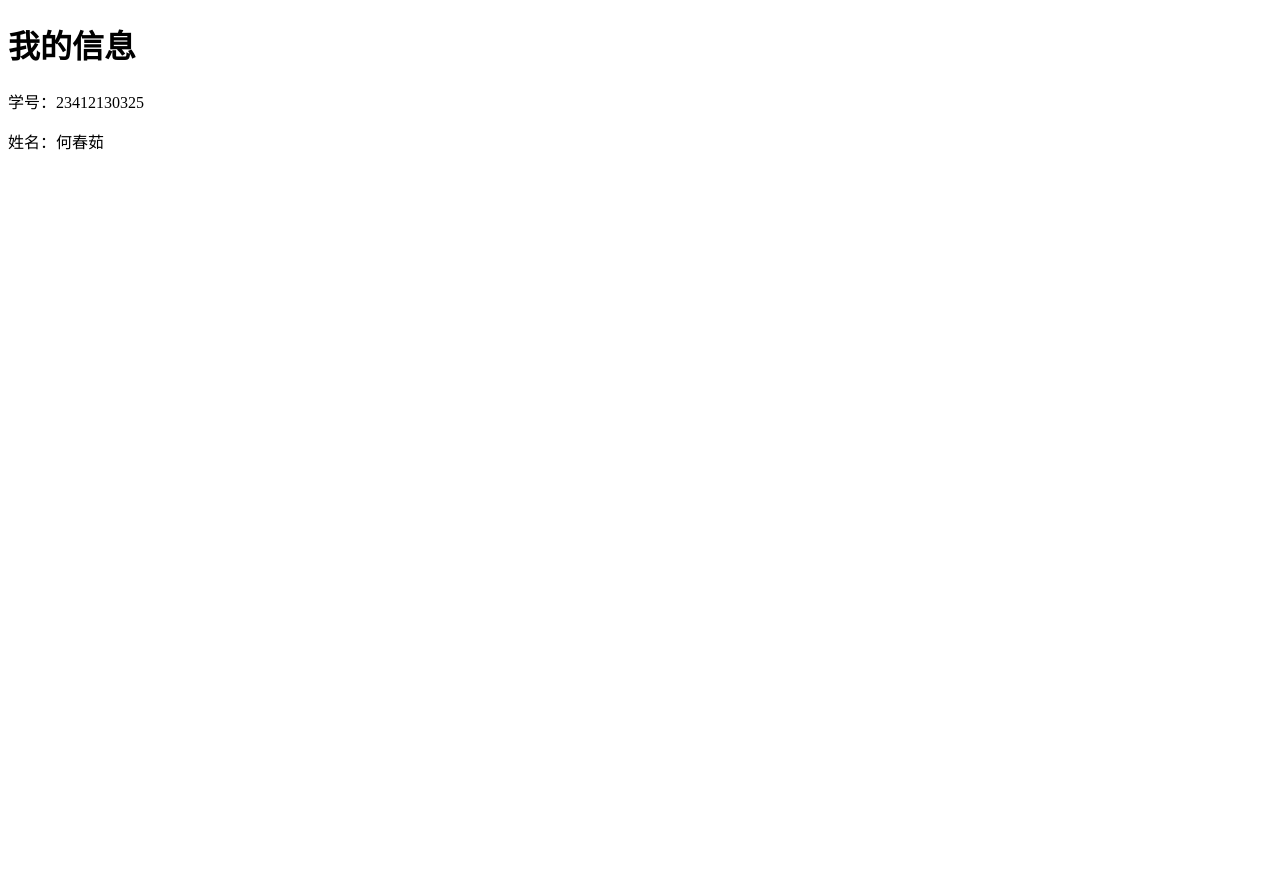
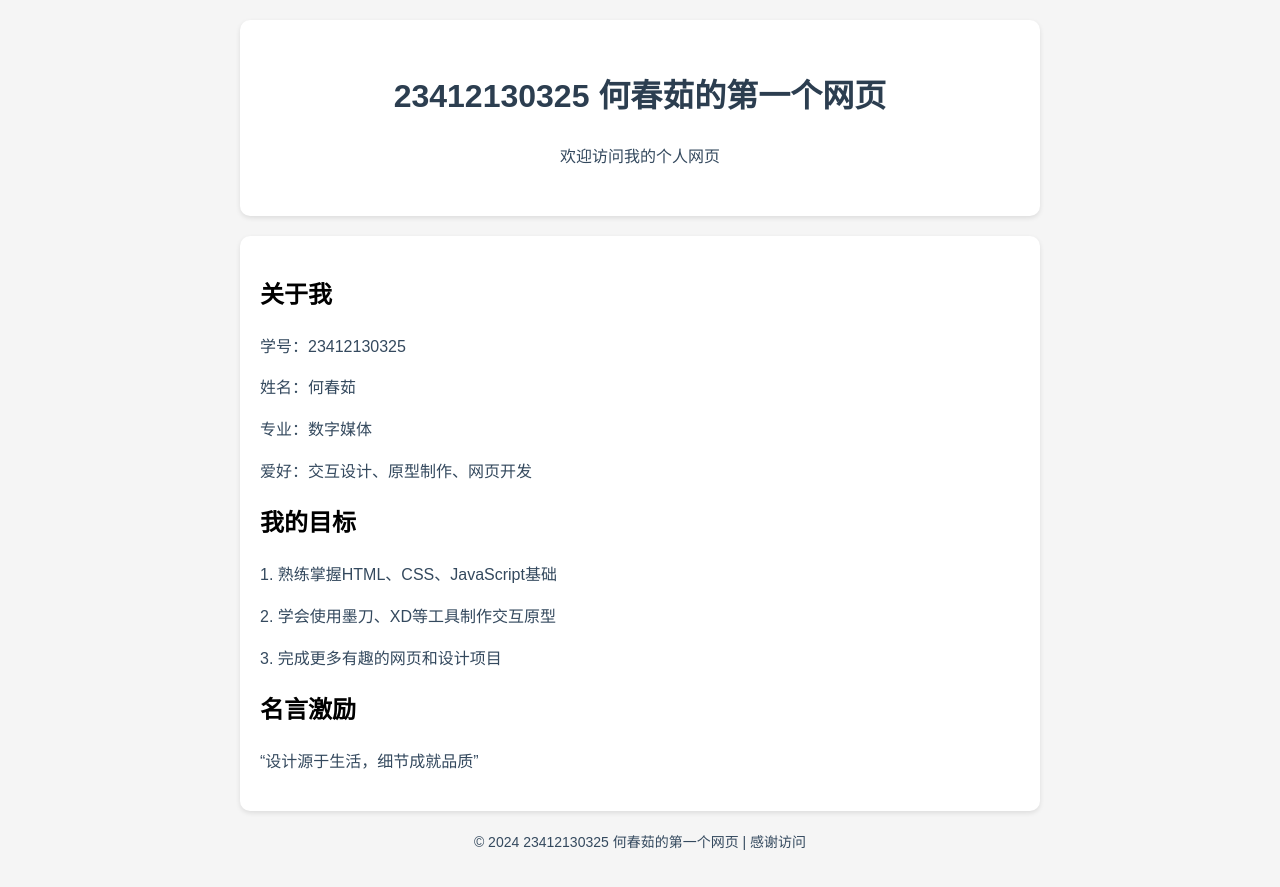
Before and after one commit to humburger-code/humburger-code.github.io, a plain HTML site: page index.html in a window 1280 px wide. Before the commit the page ends 800 px from the top, so only its background shows below. Drawn offline with Linux system fonts and the light colour scheme.

Commit message:
Update index.html

```diff
--- a/index.html
+++ b/index.html
@@ -2,11 +2,72 @@
 <html lang="zh-CN">
 <head>
     <meta charset="UTF-8">
-    <title>我的简单网页</title>
+    <title>23412130325 何春茹的第一个网页</title>
+    <style>
+        /* 简单样式优化，让页面更美观 */
+        body {
+            font-family: "微软雅黑", sans-serif;
+            max-width: 800px;
+            margin: 0 auto;
+            padding: 20px;
+            line-height: 1.6;
+            background-color: #f5f5f5;
+        }
+        .header {
+            text-align: center;
+            padding: 30px 0;
+            background-color: #fff;
+            border-radius: 10px;
+            box-shadow: 0 2px 5px rgba(0,0,0,0.1);
+        }
+        .content {
+            margin-top: 20px;
+            background-color: #fff;
+            padding: 20px;
+            border-radius: 10px;
+            box-shadow: 0 2px 5px rgba(0,0,0,0.1);
+        }
+        h1 {
+            color: #2c3e50;
+        }
+        p {
+            color: #34495e;
+        }
+        .footer {
+            margin-top: 20px;
+            text-align: center;
+            color: #7f8c8d;
+            font-size: 14px;
+        }
+    </style>
 </head>
 <body>
-    <h1>我的信息</h1>
-    <p>学号：23412130325</p >
-    <p>姓名：何春茹</p >
+    <!-- 头部区域 -->
+    <div class="header">
+        <h1>23412130325 何春茹的第一个网页</h1>
+        <p>欢迎访问我的个人网页</p >
+    </div>
+
+    <!-- 主体内容区域 -->
+    <div class="content">
+        <h2>关于我</h2>
+        <p>学号：23412130325</p >
+        <p>姓名：何春茹</p >
+        <p>专业：数字媒体</p >
+        <p>爱好：交互设计、原型制作、网页开发</p >
+
+        <h2>我的目标</h2>
+        <p>1. 熟练掌握HTML、CSS、JavaScript基础</p >
+        <p>2. 学会使用墨刀、XD等工具制作交互原型</p >
+        <p>3. 完成更多有趣的网页和设计项目</p >
+
+        <h2>名言激励</h2>
+        <p>“设计源于生活，细节成就品质”</p >
+    </div>
+
+    <!-- 底部区域 -->
+    <div class="footer">
+        <p>© 2024 23412130325 何春茹的第一个网页 | 感谢访问</p >
+    </div>
 </body>
 </html>
```
